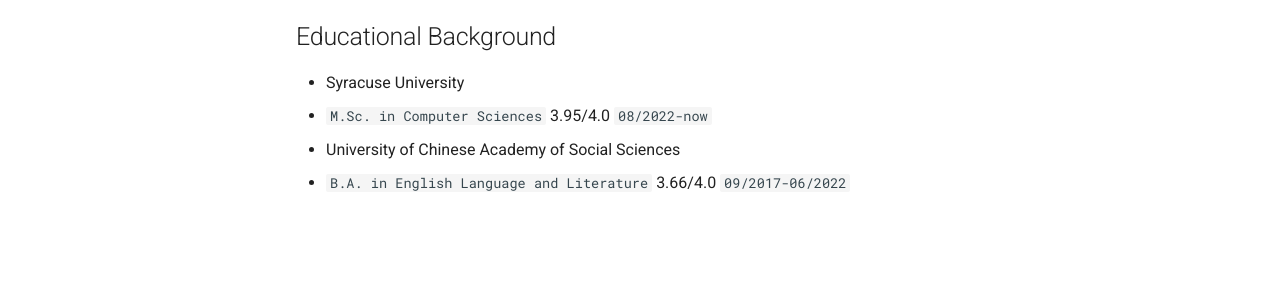
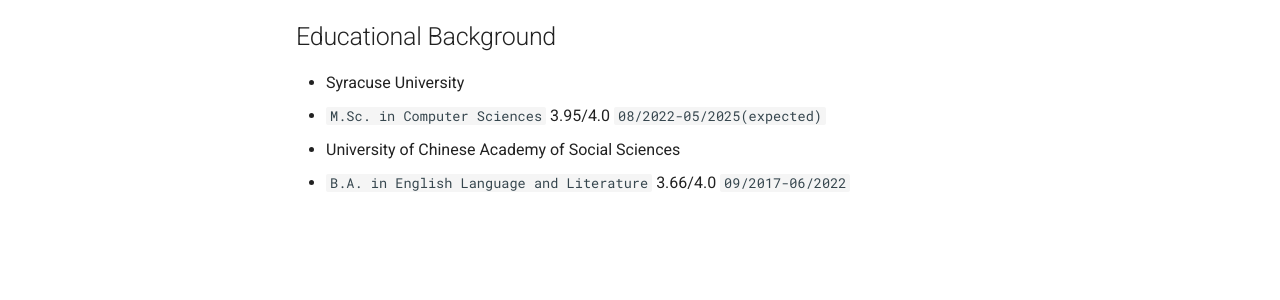
Before and after one commit to mariaye/mariaye.github.io, an MkDocs documentation site: the page built from docs/index.md, in a window 1280 px wide. Shown: the part 161-461 px from the top of the page. Built offline with MkDocs 1.6.1 and Material for MkDocs 9.7.7, drawn with Linux system fonts in a browser that asks for light colours.

Commit message:
Update index.md

```diff
--- a/docs/index.md
+++ b/docs/index.md
@@ -2,7 +2,7 @@
 
 ## Educational Background
 * Syracuse University
-  - `M.Sc. in Computer Sciences` 3.95/4.0 `08/2022-now`
+  - `M.Sc. in Computer Sciences` 3.95/4.0 `08/2022-05/2025(expected)`
 * University of Chinese Academy of Social Sciences
   - `B.A. in English Language and Literature` 3.66/4.0 `09/2017-06/2022`
 
```
